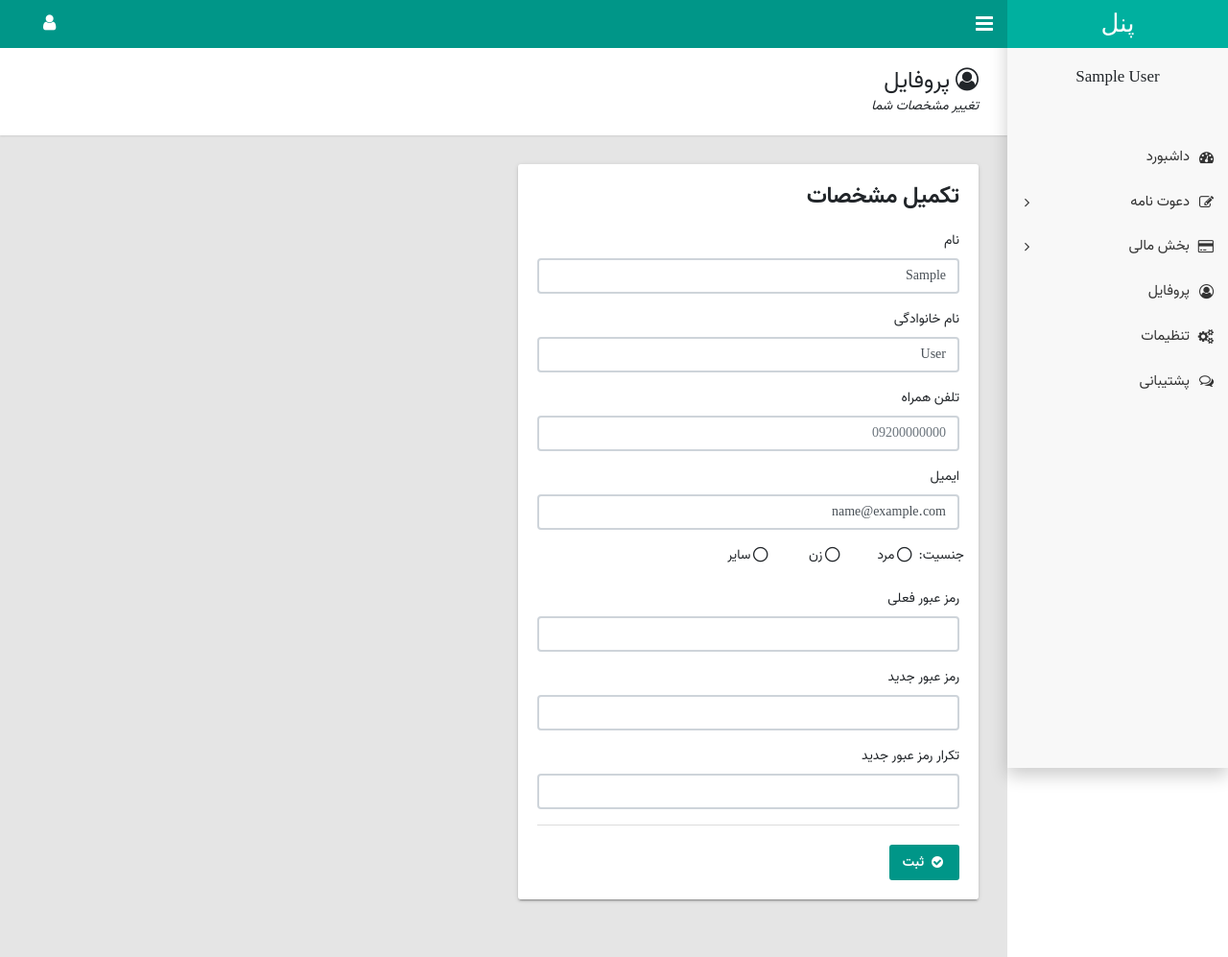
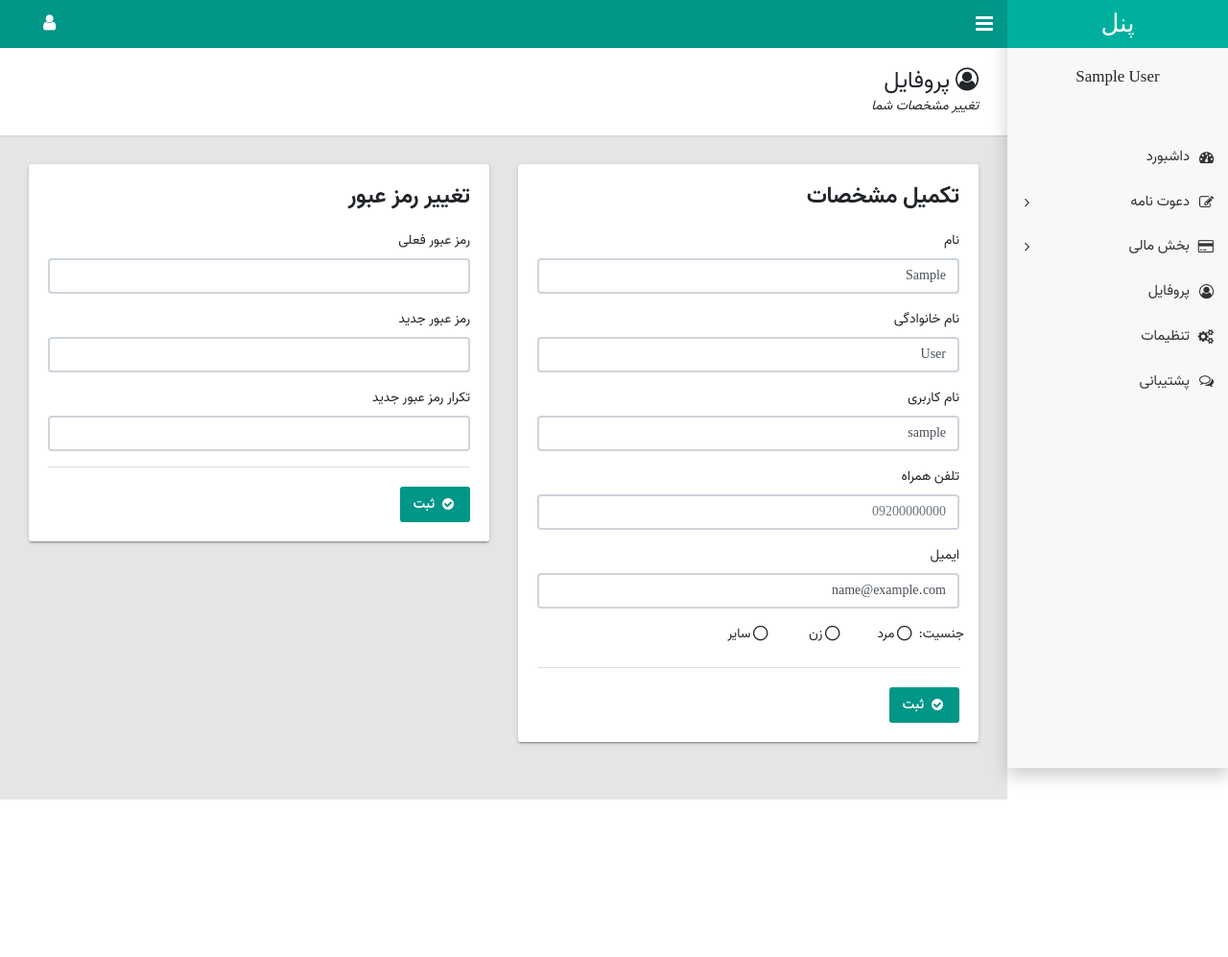
Before and after one commit to mthri/invitation, a Django app: page /dashboard/profile/ in a window 1280 px wide. Shown: the whole page at 96% size. After the commit the page ends 833 px from the top, so only its background shows below. Run offline with Django 3.2, Linux system fonts and the light colour scheme; the visitor is signed in with stand-in values (Sample User, id 1); some libraries are stand-ins or nearby versions.

Commit message:
finish edit user info by own

```diff
--- a/dashboard/templates/dashboard/profile.html
+++ b/dashboard/templates/dashboard/profile.html
@@ -21,25 +21,30 @@
     <div class="col-md-6">
         <div class="tile">
             <h3 class="tile-title">تکمیل مشخصات</h3>
+            <form method="POST">
                 <div class="tile-body">
-                <form>
+                    {% csrf_token %}
                     <div class="form-group">
                         <label class="control-label">نام</label>
-                        <input class="form-control" type="text" value="{{ user.first_name|none_replace }}">
+                        <input class="form-control" type="text" name="first_name" value="{{ user.first_name|none_replace }}">
                     </div>
                     <div class="form-group">
                         <label class="control-label">نام خانوادگی</label>
-                        <input class="form-control" type="text" value="{{ user.last_name|none_replace }}">
+                        <input class="form-control" type="text" name="last_name" value="{{ user.last_name|none_replace }}">
+                    </div>
+                    <div class="form-group">
+                        <label class="control-label">نام کاربری</label>
+                        <input class="form-control" type="text" name="username" value="{{ user.username|none_replace }}">
                     </div>
                     <div class="form-group">
                         <label class="control-label">تلفن همراه</label>
                         <input class="form-control vazir-font mobile-check" maxlength="11" type="text"
-                            placeholder="09200000000" value="{{ user.phone|none_replace }}">
+                            placeholder="09200000000" name="phone" value="{{ user.phone|none_replace }}">
                     </div>
                     <div class="form-group">
                         <label class="control-label">ایمیل</label>
                         <input class="form-control" type="email" placeholder="ایمیل"
-                            value="{{ user.email|none_replace }}">
+                            name="email" value="{{ user.email|none_replace }}">
                     </div>
                     <div class="form-group form-row">
                         <label class="control-label">جنسیت:</label>
@@ -59,19 +64,33 @@
                             </label>
                         </div>
                     </div>
+                </div>
+                <div class="tile-footer">
+                    <button class="btn btn-primary" type="submit"><i
+                            class="fa fa-fw fa-lg fa-check-circle"></i>ثبت</button>&nbsp;&nbsp;&nbsp;
+                </div>
+            </form>
+        </div>
+    </div>
+
+    <div class="col-md-6">
+        <div class="tile">
+            <h3 class="tile-title">تغییر رمز عبور</h3>
+            <form method="POST" action="{% url 'change_password' %}">
+                <div class="tile-body">
+                    {% csrf_token %}
                     <div class="form-group">
                         <label class="control-label">رمز عبور فعلی</label>
-                        <input class="form-control text-left" type="password">
+                        <input class="form-control text-left" name="old_password" type="password">
                     </div>
                     <div class="form-group">
                         <label class="control-label">رمز عبور جدید</label>
-                        <input class="form-control text-left" type="password">
+                        <input class="form-control text-left" name="password" type="password">
                     </div>
                     <div class="form-group">
                         <label class="control-label">تکرار رمز عبور جدید</label>
-                        <input class="form-control text-left" type="password">
+                        <input class="form-control text-left" name="confirm_password" type="password">
                     </div>
-                </form>
                 </div>
                 <div class="tile-footer">
                     <button class="btn btn-primary" type="submit"><i
@@ -84,4 +103,10 @@
 {% endblock %}
 {% block extra_js%}
 <script src="{% static 'dashboard/js/utility.js' %}"></script>
+<script>
+    var formError = {{errors|safe}}
+
+
+
+</script>
 {% endblock %}
--- a/dashboard/urls.py
+++ b/dashboard/urls.py
@@ -4,5 +4,5 @@ from . import views
 
 urlpatterns = [
     path('', views.index, name='index'),
-    path('profile/', views.profile, name='profile'),
+    path('profile/', views.Profile.as_view(), name='profile'),
 ]
--- a/dashboard/views.py
+++ b/dashboard/views.py
@@ -1,9 +1,25 @@
 from django.shortcuts import render
 from django.contrib.auth.decorators import login_required
-# @method_decorator(login_required, name='dispatch')
+from django.views.generic import View
+
+from .mixins import PremissionMixin
+from .forms import UserForm
+
 @login_required
 def index(request):
     return render(request, 'dashboard/base.html')
 
-def profile(request):
-    return render(request, 'dashboard/profile.html', context={'user': request.user})
+class Profile(PremissionMixin, View):
+
+    def get(self, request, *args, **kwargs):
+        return render(request, 'dashboard/profile.html',
+                      context={'user': request.user})
+
+    def post(self, request, *args, **kwargs):
+        form = UserForm(request.POST, instance=self.request.user)
+        if form.is_valid():
+            form.save()
+
+        return render(request, 'dashboard/profile.html',
+                      context={'user': request.user,
+                               'errors': form.errors.get_json_data()})
```
Also changed, not shown: dashboard/forms.py (+7 -0 lines). Lines whose indentation alone changed are shown as unchanged.
